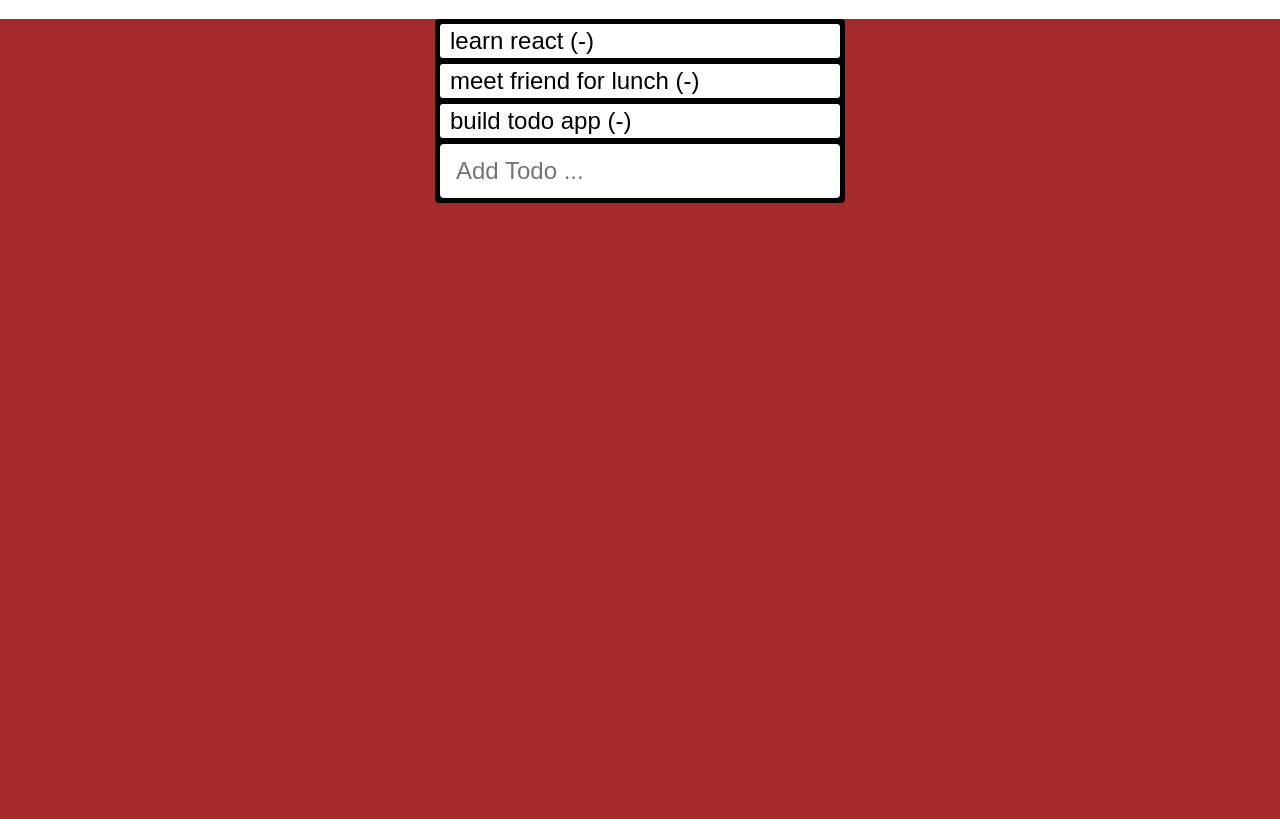
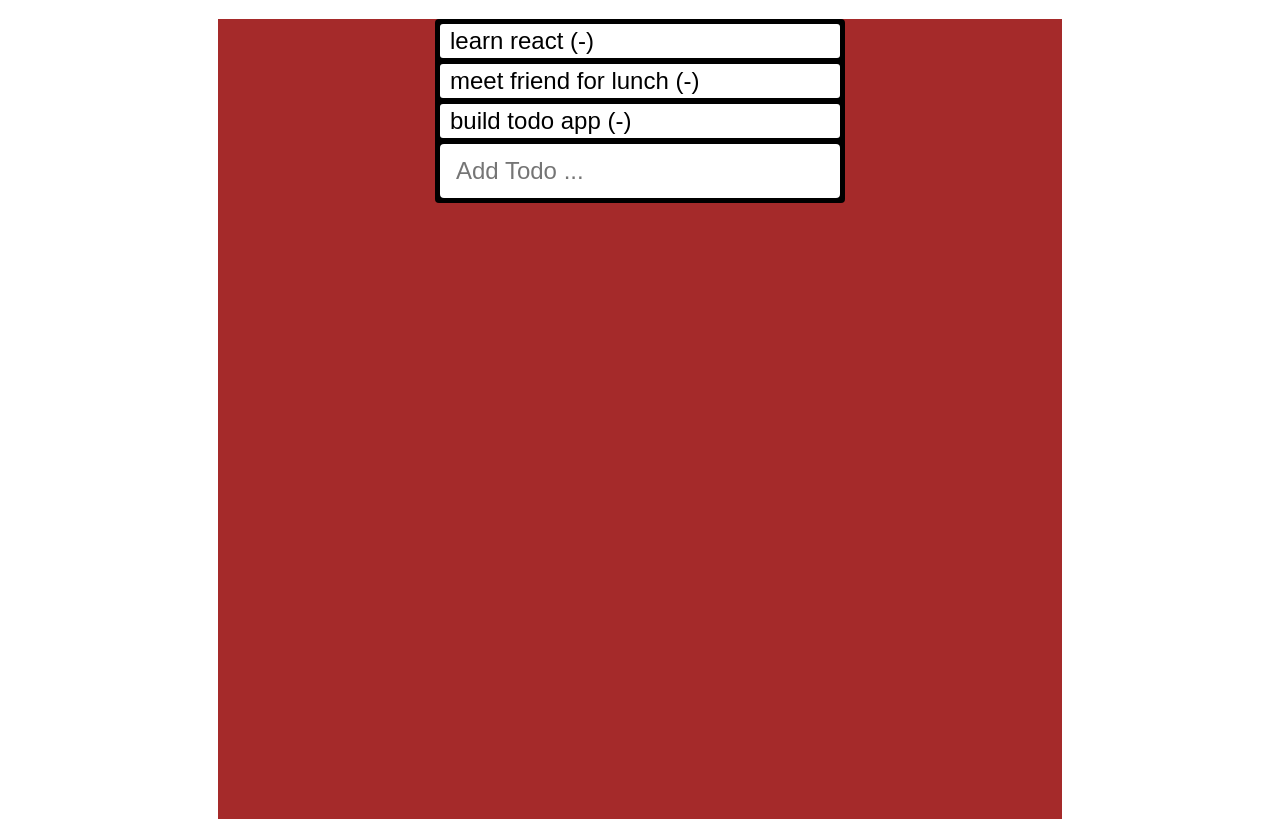
Before and after one commit to EliHeuman/ToDo-list, a plain HTML site: page index.html in a window 1280 px wide. Shown: the part 61-880 px from the top of the page. Drawn offline with nearby package versions, Linux system fonts and the light colour scheme.

Commit message:
Changed background margin

```diff
--- a/styles.css
+++ b/styles.css
@@ -1,6 +1,8 @@
 .app {
     background: brown;
     height: 100vh;
+    max-width: 66%;
+    margin: auto;
 }
 body {
     margin: 0;
```
